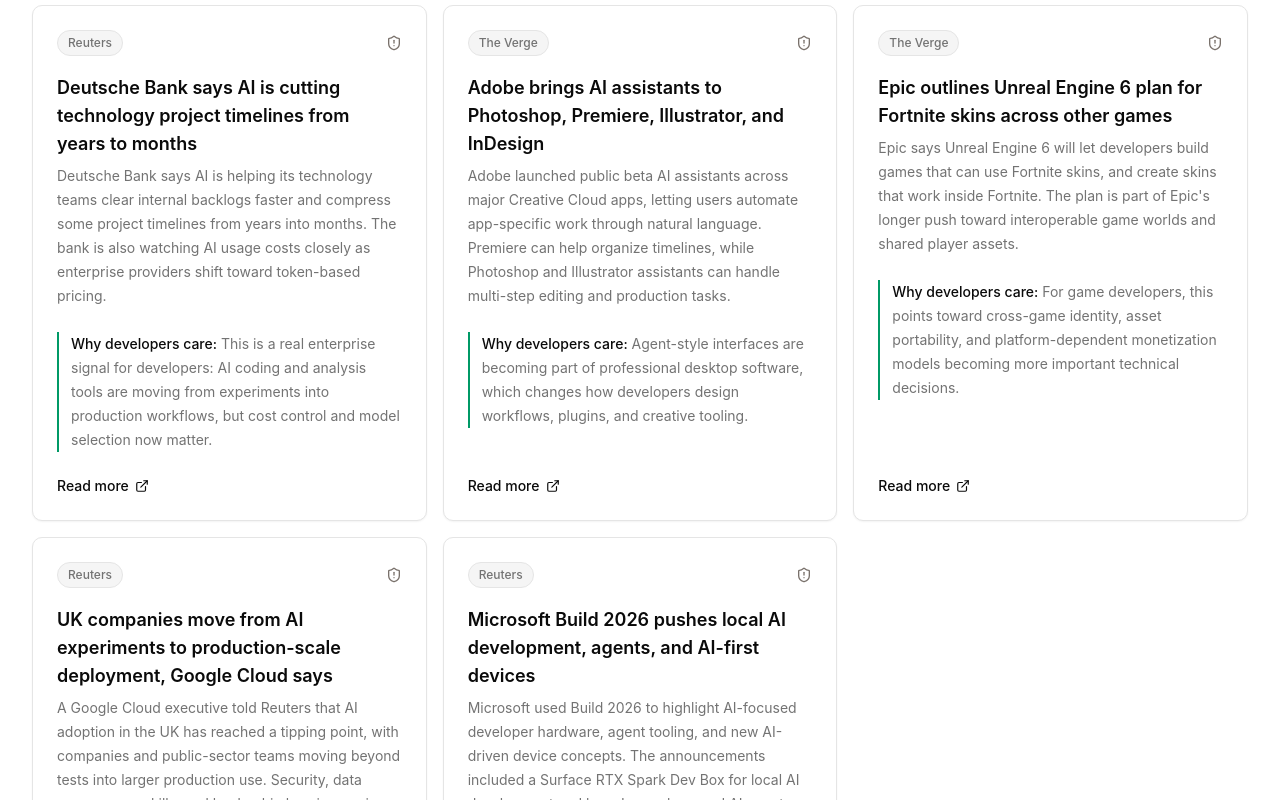
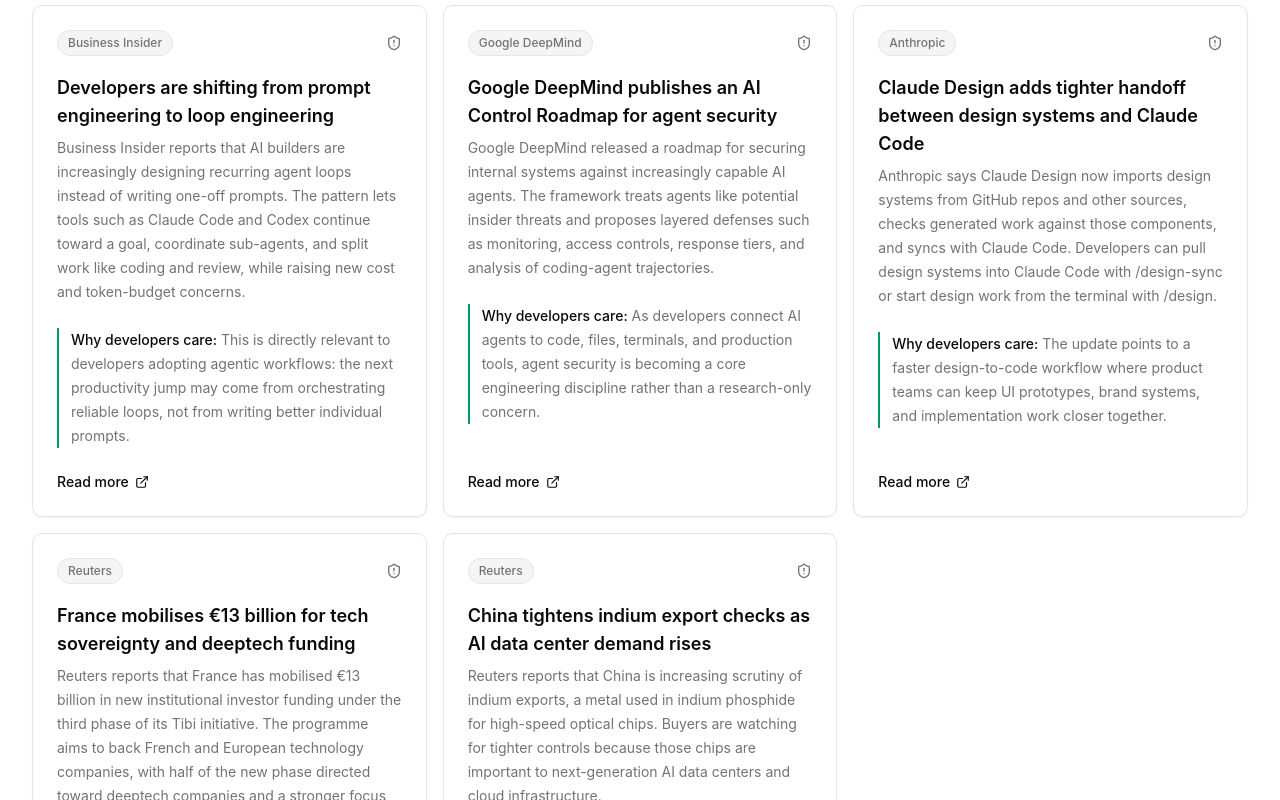
Before and after one commit to Zlatanoski/DevNews, a Next.js app in the folder frontend/: page / in a window 1280 px wide. Shown: the part 760-1560 px from the top of the page. Built offline with nearby package versions, Linux system fonts and the light colour scheme; no server answers.

Commit message:
chore: refresh DevNews top stories for 2026-06-21

```diff
--- a/frontend/src/components/digest-data.ts
+++ b/frontend/src/components/digest-data.ts
@@ -1,52 +1,53 @@
 export const stories = [
   {
     headline:
-      "Deutsche Bank says AI is cutting technology project timelines from years to months",
+      "Developers are shifting from prompt engineering to loop engineering",
     summary:
-      "Deutsche Bank says AI is helping its technology teams clear internal backlogs faster and compress some project timelines from years into months. The bank is also watching AI usage costs closely as enterprise providers shift toward token-based pricing.",
-    source: "Reuters",
-    url: "https://www.reuters.com/business/finance/ai-cuts-tech-project-times-years-months-says-deutsche-bank-exec-2026-06-18/",
+      "Business Insider reports that AI builders are increasingly designing recurring agent loops instead of writing one-off prompts. The pattern lets tools such as Claude Code and Codex continue toward a goal, coordinate sub-agents, and split work like coding and review, while raising new cost and token-budget concerns.",
+    source: "Business Insider",
+    url: "https://www.businessinsider.com/what-are-loops-ai-engineering-tips-2026-6",
     why:
-      "This is a real enterprise signal for developers: AI coding and analysis tools are moving from experiments into production workflows, but cost control and model selection now matter.",
-  },
-  {
-    headline: "Adobe brings AI assistants to Photoshop, Premiere, Illustrator, and InDesign",
-    summary:
-      "Adobe launched public beta AI assistants across major Creative Cloud apps, letting users automate app-specific work through natural language. Premiere can help organize timelines, while Photoshop and Illustrator assistants can handle multi-step editing and production tasks.",
-    source: "The Verge",
-    url: "https://www.theverge.com/tech/952099/adobe-ai-assistants-photoshop-premiere-illustrator-beta-launch",
-    why:
-      "Agent-style interfaces are becoming part of professional desktop software, which changes how developers design workflows, plugins, and creative tooling.",
+      "This is directly relevant to developers adopting agentic workflows: the next productivity jump may come from orchestrating reliable loops, not from writing better individual prompts.",
   },
   {
     headline:
-      "Epic outlines Unreal Engine 6 plan for Fortnite skins across other games",
+      "Google DeepMind publishes an AI Control Roadmap for agent security",
     summary:
-      "Epic says Unreal Engine 6 will let developers build games that can use Fortnite skins, and create skins that work inside Fortnite. The plan is part of Epic's longer push toward interoperable game worlds and shared player assets.",
-    source: "The Verge",
-    url: "https://www.theverge.com/games/951785/epic-games-fortnite-unreal-fest-2026-unreal-engine-6-ai-metaverse",
+      "Google DeepMind released a roadmap for securing internal systems against increasingly capable AI agents. The framework treats agents like potential insider threats and proposes layered defenses such as monitoring, access controls, response tiers, and analysis of coding-agent trajectories.",
+    source: "Google DeepMind",
+    url: "https://deepmind.google/blog/securing-the-future-of-ai-agents/",
     why:
-      "For game developers, this points toward cross-game identity, asset portability, and platform-dependent monetization models becoming more important technical decisions.",
+      "As developers connect AI agents to code, files, terminals, and production tools, agent security is becoming a core engineering discipline rather than a research-only concern.",
   },
   {
     headline:
-      "UK companies move from AI experiments to production-scale deployment, Google Cloud says",
+      "Claude Design adds tighter handoff between design systems and Claude Code",
     summary:
-      "A Google Cloud executive told Reuters that AI adoption in the UK has reached a tipping point, with companies and public-sector teams moving beyond tests into larger production use. Security, data governance, skills, and leadership buy-in remain major adoption constraints.",
-    source: "Reuters",
-    url: "https://www.reuters.com/world/uk/ai-use-uk-hits-tipping-point-companies-scale-up-google-exec-says-2026-06-17/",
+      "Anthropic says Claude Design now imports design systems from GitHub repos and other sources, checks generated work against those components, and syncs with Claude Code. Developers can pull design systems into Claude Code with /design-sync or start design work from the terminal with /design.",
+    source: "Anthropic",
+    url: "https://claude.com/blog/claude-design-stays-on-brand-for-daily-work",
     why:
-      "Developers working on AI features need to prepare for production concerns: governance, secure data flows, monitoring, and reliable integration with existing systems.",
+      "The update points to a faster design-to-code workflow where product teams can keep UI prototypes, brand systems, and implementation work closer together.",
   },
   {
     headline:
-      "Microsoft Build 2026 pushes local AI development, agents, and AI-first devices",
+      "France mobilises €13 billion for tech sovereignty and deeptech funding",
     summary:
-      "Microsoft used Build 2026 to highlight AI-focused developer hardware, agent tooling, and new AI-driven device concepts. The announcements included a Surface RTX Spark Dev Box for local AI development and broader work around AI agents and Windows developer workflows.",
+      "Reuters reports that France has mobilised €13 billion in new institutional investor funding under the third phase of its Tibi initiative. The programme aims to back French and European technology companies, with half of the new phase directed toward deeptech companies and a stronger focus on pan-European funds.",
     source: "Reuters",
-    url: "https://www.reuters.com/world/china/microsoft-expected-showcase-new-pc-cloud-ai-tools-developer-conference-2026-06-02/",
+    url: "https://www.reuters.com/business/media-telecom/france-mobilises-13-billion-tech-sovereignty-funding-push-2026-06-19/",
     why:
-      "Local AI hardware, agent runtimes, and AI-native operating-system ideas could affect how developers build, test, deploy, and secure AI-powered applications.",
+      "More European deeptech capital could affect where AI infrastructure, developer platforms, chips, and advanced software startups can scale over the next few years.",
+  },
+  {
+    headline:
+      "China tightens indium export checks as AI data center demand rises",
+    summary:
+      "Reuters reports that China is increasing scrutiny of indium exports, a metal used in indium phosphide for high-speed optical chips. Buyers are watching for tighter controls because those chips are important to next-generation AI data centers and cloud infrastructure.",
+    source: "Reuters",
+    url: "https://www.reuters.com/world/china/china-tightens-indium-export-checks-ai-demand-increases-2026-06-19/",
+    why:
+      "AI developer tools depend on huge cloud and data-center supply chains, so materials bottlenecks can eventually shape GPU availability, inference costs, and platform reliability.",
   },
 ]
 
```
